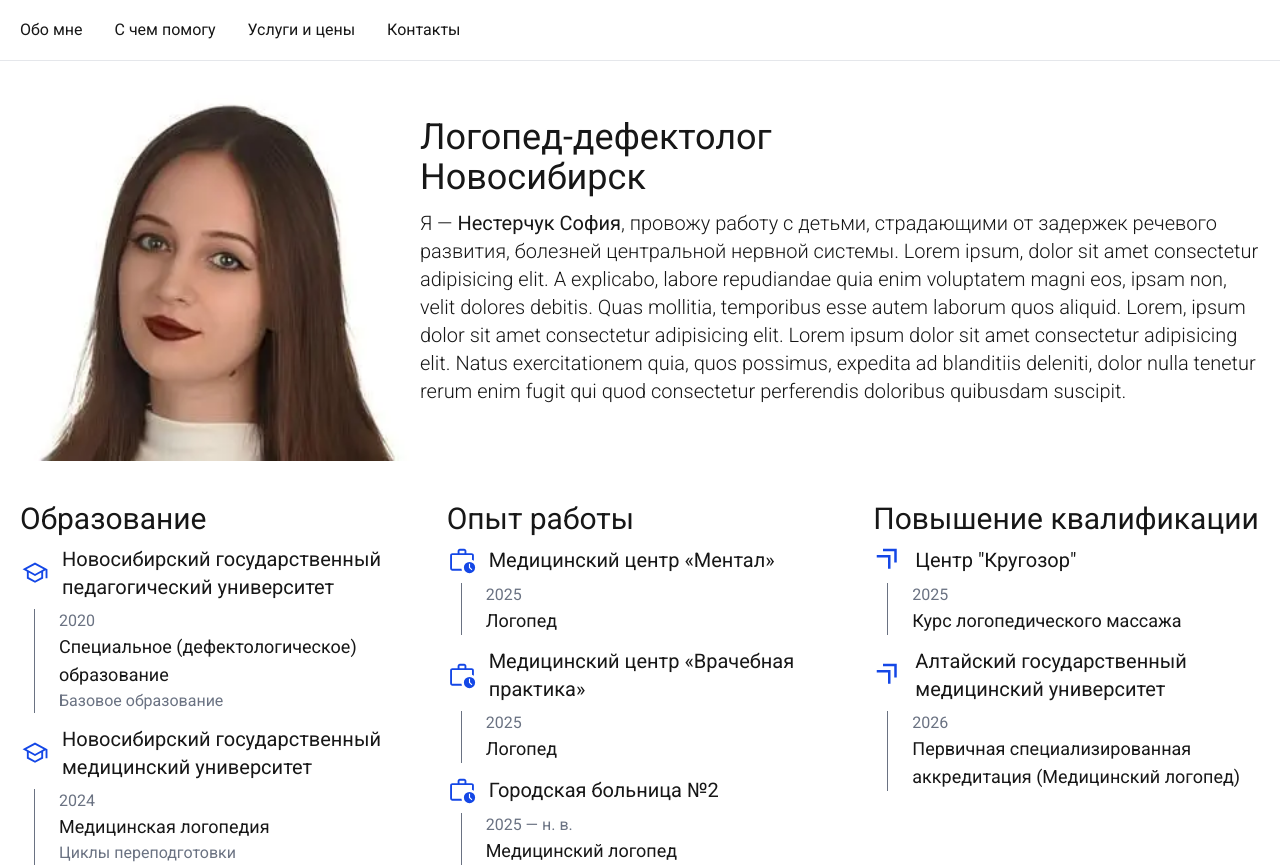
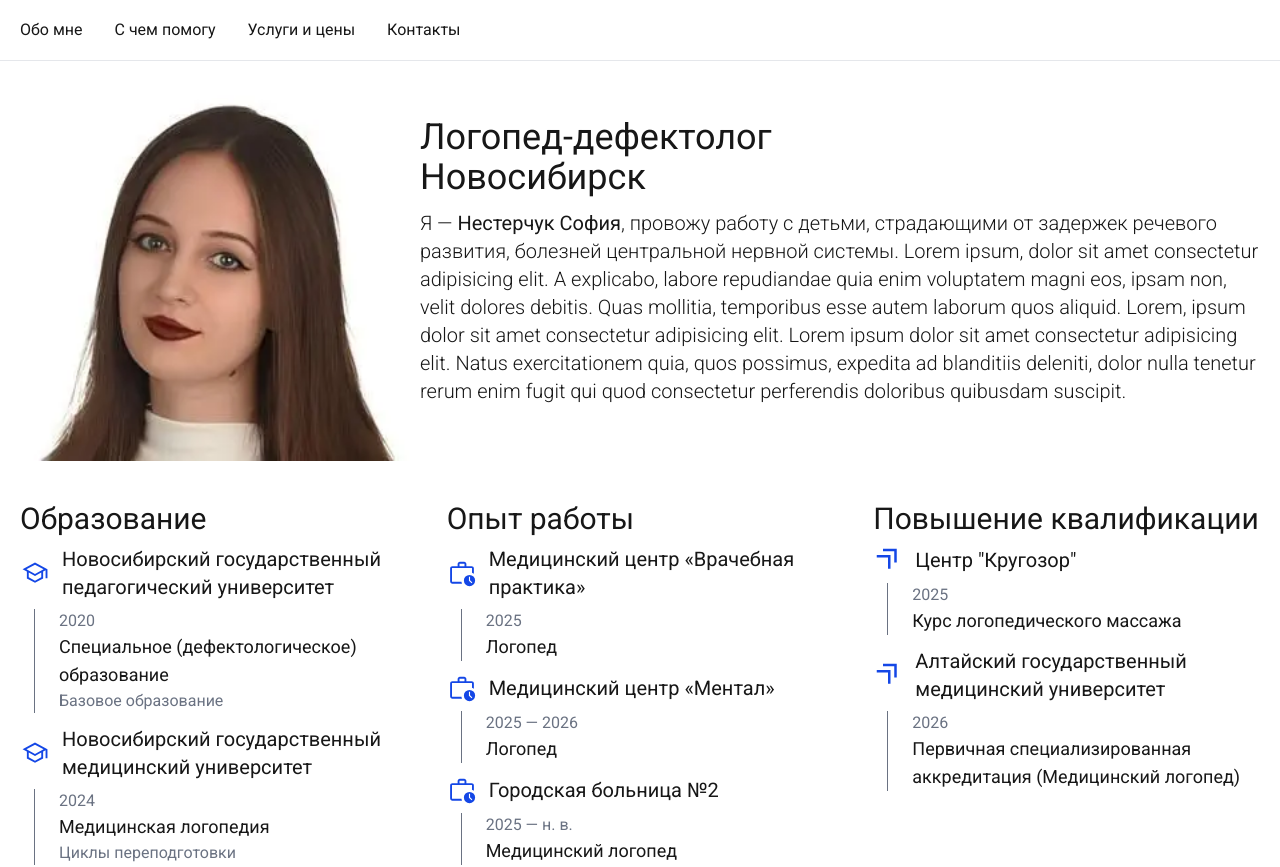
Before and after one commit to flwlss/speech-therapist-frontend, a Next.js app: page / in a window 1280 px wide. Shown: the top 867 px of the page. Built offline with nearby package versions, Linux system fonts and the light colour scheme.

Commit message:
update experience

```diff
--- a/src/common/mock.ts
+++ b/src/common/mock.ts
@@ -34,14 +34,14 @@ export const education: Education[] = [
 export const experience: Experience[] = [
   {
     id: 1,
-    workName: "Медицинский центр «Ментал»",
+    workName: "Медицинский центр «Врачебная практика»",
     year: "2025",
     post: "Логопед",
   },
   {
     id: 2,
-    workName: "Медицинский центр «Врачебная практика»",
-    year: "2025",
+    workName: "Медицинский центр «Ментал»",
+    year: "2025 — 2026",
     post: "Логопед",
   },
   {
```
